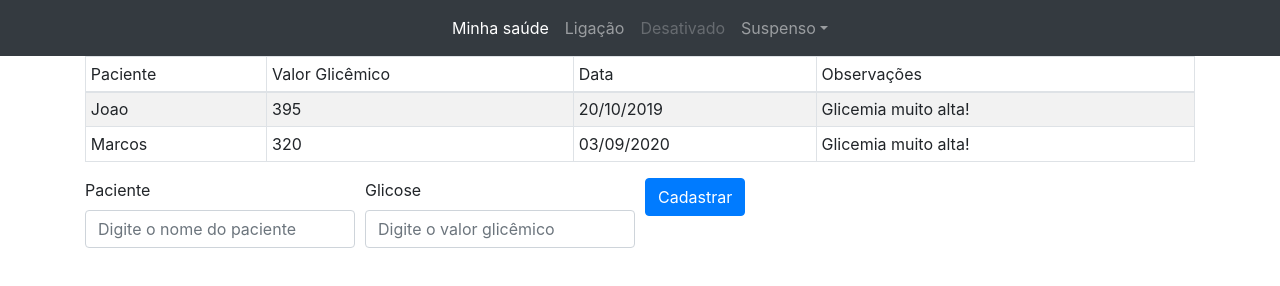
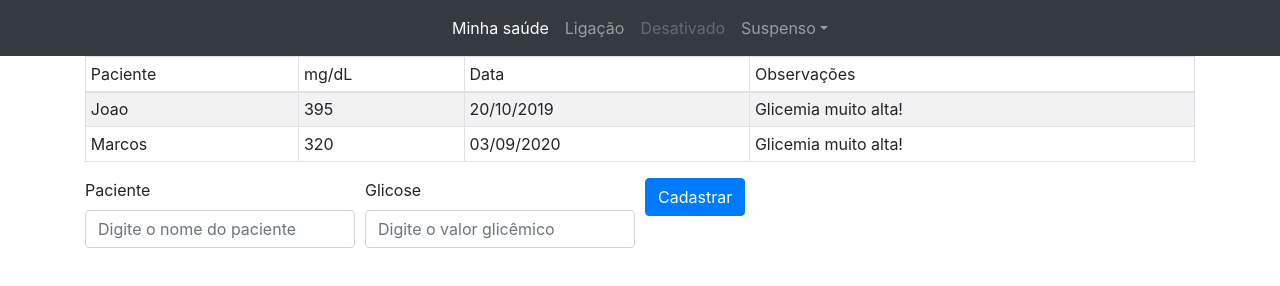
Before and after one commit to felipeprestess/minhasaude, a website: page index.html in a window 1280 px wide. Drawn offline with nearby package versions, Linux system fonts and the light colour scheme.

Commit message:
Alterando label de glicose

```diff
--- a/index.html
+++ b/index.html
@@ -41,7 +41,7 @@
             <thead>
                 <tr>
                     <th scope="col">Paciente</th>
-                    <th scope="col">Valor Glicêmico</th>
+                    <th scope="col">mg/dL</th>
                     <th scope="col">Data</th>
                     <th scope="col">Observações</th>
                 </tr>
```
